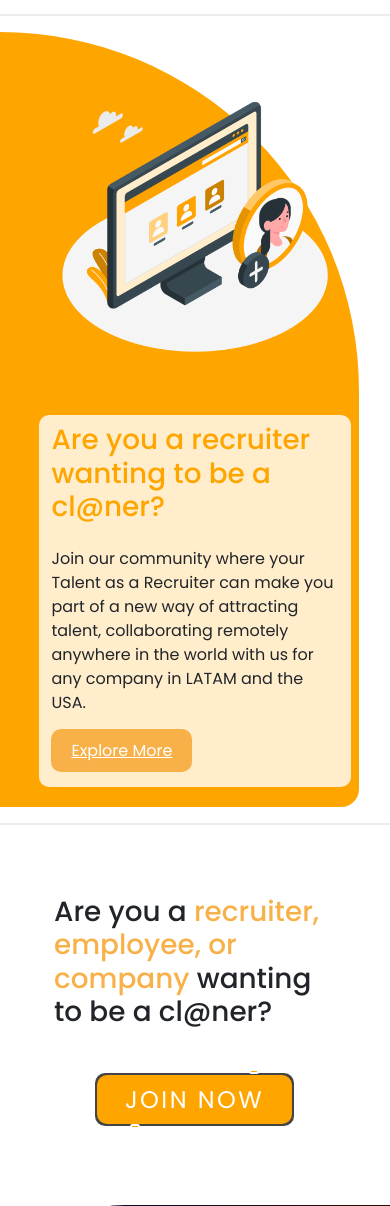
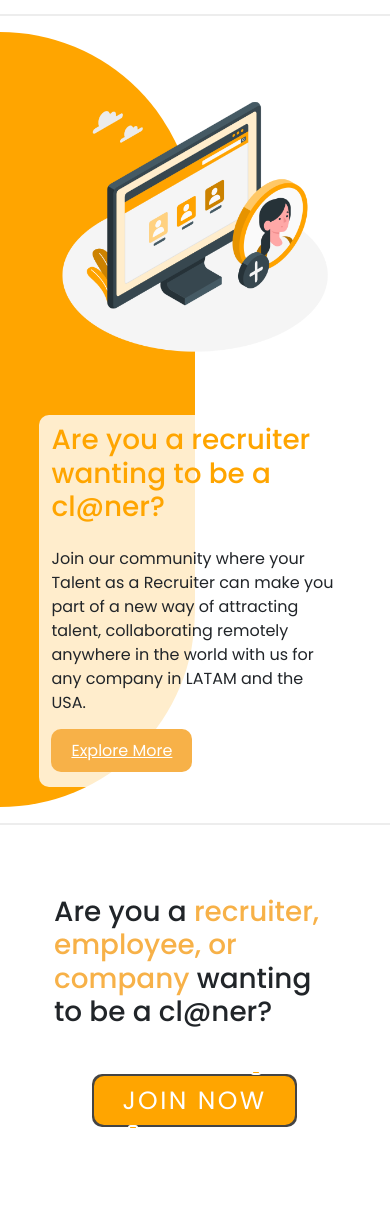
Before and after one commit to cm-dani/Home, a PHP site: page / in a window 390 px wide. Shown: the part 877-2083 px from the top of the page. Run offline with PHP 8.4, Linux system fonts and the light colour scheme; some libraries are stand-ins or nearby versions.

Commit message:
Responsive fixed

```diff
--- a/css/style.css
+++ b/css/style.css
@@ -205,7 +205,7 @@ div.homepadding{
 }
 
 
-div .centarboton{
+div .centrarboton{
   align-items: center;
   justify-content: center;
   flex-direction: column;
@@ -242,16 +242,14 @@ div .centarboton{
 @media (max-height: 1000px){
 #recruiter::before {
   content: "";
-  width: 92%;
+  width: 50%;
   height: 100%;
   position: absolute;
   background-color: orange;
   z-index: -1;
-  border-bottom-right-radius: 50px;
+  border-bottom-right-radius: 1000px;
   border-top-right-radius: 1000px;
   border-left: 0;
-  -webkit-box-sizing: border-box;
-  -moz-box-sizing: border-box;
   box-sizing: border-box;
 }
 }
@@ -303,6 +301,9 @@ div .centarboton{
 
 /*join now*/
 
+.letrajButton{
+  font-size: 25px;
+}
 
 div.join {
   margin-top: 15px;
--- a/index.html
+++ b/index.html
@@ -73,7 +73,7 @@
               community</span> in Latin America and the USA.</h1>
           <h4 data-aos="fade-up" data-aos-delay="100" class="mt-3 mb-3">A whole Cl@n of Recruiters at your service, so you
             will hire faster, more efficiently and at a much lower cost than a Hunting company</h4>
-            <div class="centarboton" data-aos="fade-up " data-aos-delay="200 "><a href="#" class="btn-home"><h1 class="btn-home">Hire talent</h1></a></div>
+            <div class="centrarboton" data-aos="fade-up " data-aos-delay="200 "><a href="#" class="btn-home"><h1 class="btn-home">Hire talent</h1></a></div>
       </div>
 
     </section>
@@ -114,7 +114,7 @@
             wanting to be a cl@ner?</h1>
         </div>
         <div class="col-md-4 column ui-sortable join" style>
-          <a class="joinbutton joincenter" style="--clr:rgb(7, 15, 80)" href="#"><span>Join Now</span><i></i></a>
+          <a class="joinbutton joincenter" style="--clr:rgb(7, 15, 80)" href="#"><span class="letrajButton">Join Now</span><i></i></a>
         </div>
       </div>
     </div>
```
Also changed, not shown: 1 other file.
